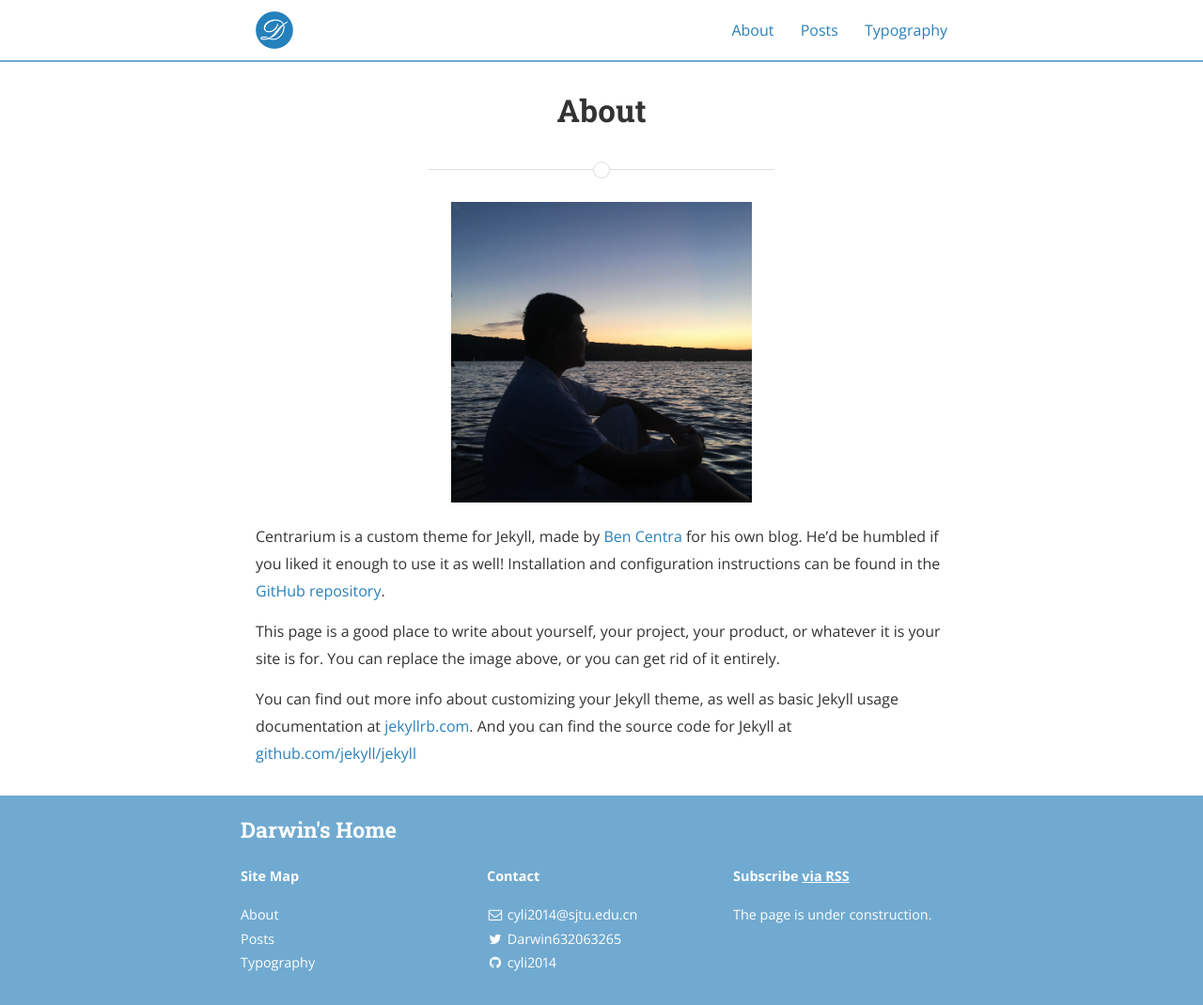
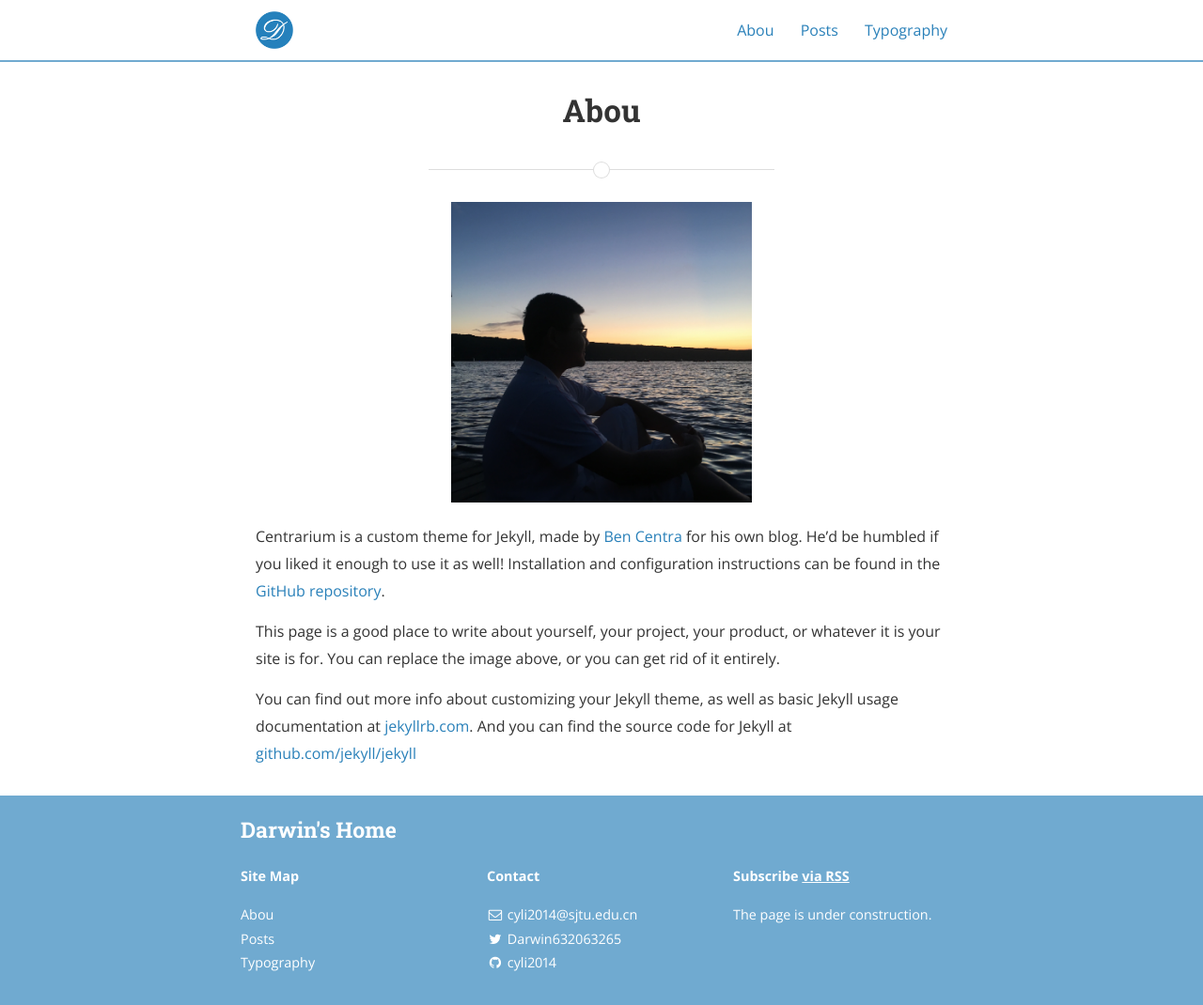
Before and after one commit to cyli2014/cyli2014.github.io, a Jekyll site: the page built from about.md, in a window 1280 px wide. Shown: the whole page at 94% size. Built offline with Jekyll 4.4.1, drawn with Linux system fonts in a browser that asks for light colours; nearby versions of some CDN libraries.

```diff
--- a/_config.yml
+++ b/_config.yml
@@ -10,7 +10,7 @@ exclude:
 
 # Site settings
 title: Darwin's Home
-subtitle: "The page is under construction."
+subtitle: "Live for yourself."
 email: cyli2014@sjtu.edu.cn
 name: Darwin Li
 description: >
--- a/about.md
+++ b/about.md
@@ -1,7 +1,7 @@
 ---
 layout: page
-title: About
-permalink: /about/
+title: Abou
+permalink: /abou/
 ---
 
 <img src="{{ site.baseurl }}/assets/profile-placeholder.jpg" title="Profile Picture" class="profile">
```
